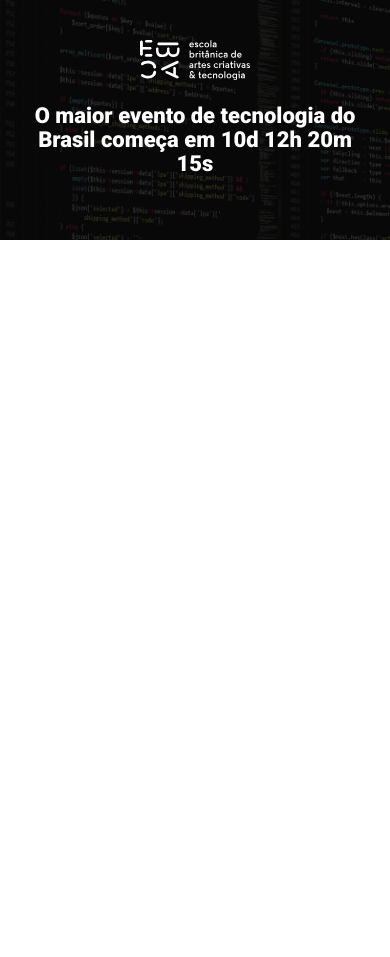
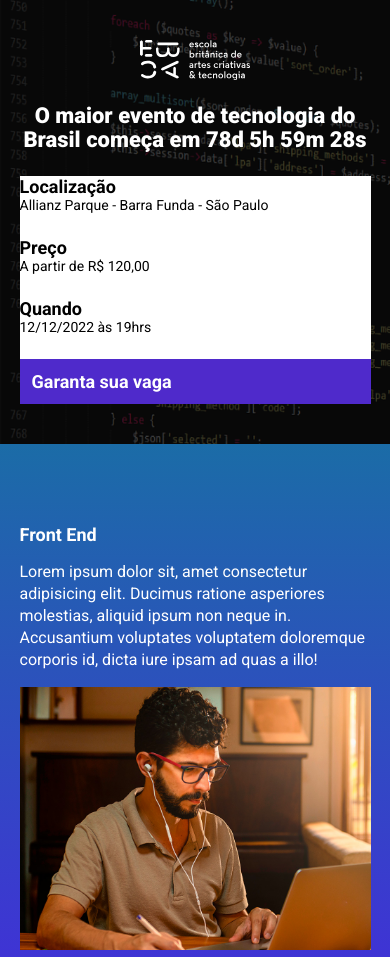
Before and after one commit to matheuskssilva/ebac_tech_talks, a website built with Parcel: page src/index.html in a window 390 px wide. Shown: the top 957 px of the page. Before the commit the page ends 844 px from the top, so only its background shows below. Built offline with nearby package versions, Linux system fonts and the light colour scheme.

Commit message:
criando a contagem regressiva

```diff
--- a/package.json
+++ b/package.json
@@ -2,9 +2,9 @@
     "name": "evento_ficticio",
     "version": "1.0.0",
     "description": "",
-    "main": "index.js",
     "scripts": {
         "dev": "parcel src/index.html src/styles/main.scss src/scripts/main.js",
+        "build": "parcel build src/index.html",
         "test": "echo \"Error: no test specified\" && exit 1"
     },
     "keywords": [],
--- a/src/index.html
+++ b/src/index.html
@@ -10,6 +10,7 @@
     <link rel="preconnect" href="https://fonts.gstatic.com" crossorigin>
     <link href="https://fonts.googleapis.com/css2?family=Roboto:wght@400;700;900&display=swap" rel="stylesheet">
     <link rel="stylesheet" href="styles/main.scss">
+    <link rel="stylesheet" href="https://unpkg.com/aos@next/dist/aos.css" />
 </head>
 
 <body>
@@ -17,12 +18,69 @@
         <div class="container">
             <img class="hero__logo" src="./images/ebac_logo.svg" alt="EBAC">
             <p class="hero__text">
-                O maior evento de tecnologia do Brasil começa em 10d 12h 20m 15s
+                O maior evento de tecnologia do Brasil começa em <span id="contador"></span>
             </p>
+            <div class="infos-bar">
+                <ul class="infos-bar__infos">
+                    <li class="infos-bar__infos__item">
+                        <b>Localização</b> Allianz Parque - Barra Funda - São Paulo
+                    </li>
+                    <li class="infos-bar__infos__item">
+                        <b>Preço</b> A partir de R$ 120,00
+                    </li>
+                    <li class="infos-bar__infos__item">
+                        <b>Quando</b> 12/12/2022 às 19hrs
+                    </li>
+                </ul>
+                <a href="#" class="button button--primary">
+                    Garanta sua vaga
+                </a>
+            </div>
         </div>
     </header>
 
-    <script src="/src/scripts/main.js"></script>
+
+
+    <section class="event event--frontend">
+        <div class="container">
+            <div class="event__details">
+                <h2 class="event__details__title">Front End</h2>
+                <p class="event__details__description">Lorem ipsum dolor sit, amet consectetur adipisicing elit. Ducimus ratione asperiores molestias, aliquid ipsum non neque in. Accusantium voluptates voluptatem doloremque corporis id, dicta iure ipsam ad quas a illo!</p>
+            </div>
+            <img class="event__image" src="./images/frontend.png" alt="Front End">
+        </div>
+    </section>
+    <section class="event event--ui-ux event--image-left">
+        <div class="container">
+            <div class="event__details">
+                <h2 class="event__details__title">UI/Ux</h2>
+                <p class="event__details__description">Lorem ipsum dolor sit, amet consectetur adipisicing elit. Ducimus ratione asperiores molestias, aliquid ipsum non neque in. Accusantium voluptates voluptatem doloremque corporis id, dicta iure ipsam ad quas a illo!</p>
+            </div>
+            <img class="event__image" src="./images/ui-ux.png" alt="Front End">
+        </div>
+    </section>
+    <section class="event event--data-science">
+        <div class="container">
+            <div class="event__details">
+                <h2 class="event__details__title">Data Science</h2>
+                <p class="event__details__description">Lorem ipsum dolor sit, amet consectetur adipisicing elit. Ducimus ratione asperiores molestias, aliquid ipsum non neque in. Accusantium voluptates voluptatem doloremque corporis id, dicta iure ipsam ad quas a illo!</p>
+            </div>
+            <img class="event__image" src="./images/data.png" alt="Front End">
+        </div>
+    </section>
+    <section class="event event--backend event--image-left">
+        <div class="container">
+            <div class="event__details">
+                <h2 class="event__details__title">Back-End</h2>
+                <p class="event__details__description">Lorem ipsum dolor sit, amet consectetur adipisicing elit. Ducimus ratione asperiores molestias, aliquid ipsum non neque in. Accusantium voluptates voluptatem doloremque corporis id, dicta iure ipsam ad quas a illo!</p>
+            </div>
+            <img class="event__image" src="./images/backend.png" alt="Front End">
+        </div>
+    </section>
+
+
+
+    <script src="../src/scripts/main.js"></script>
 </body>
 
 </html>
--- a/src/scripts/main.js
+++ b/src/scripts/main.js
@@ -0,0 +1,25 @@
+const dataDoEvento = new Date("Dec 31, 2023 23:59")
+const timeStampDoEvento = dataDoEvento.getTime()
+
+const contaAsHoras = setInterval(function() {
+    const agora = new Date()
+    const timeStampAtual = agora.getTime()
+
+    const distanciaAteOEvento = timeStampDoEvento - timeStampAtual
+
+    const diaEmMs = 1000 * 60 * 60 * 24;
+    const horaEmMs = 1000 * 60 * 60;
+    const minutoEmMs = 1000 * 60;
+
+    const diasAteOEvento = Math.floor(distanciaAteOEvento / diaEmMs);
+    const horaAteOEvento = Math.floor((distanciaAteOEvento % diaEmMs) / horaEmMs);
+    const minutosAteOEvento = Math.floor((distanciaAteOEvento % horaEmMs) / minutoEmMs);
+    const segundosAteOEvento = Math.floor((distanciaAteOEvento % minutoEmMs) / 1000)
+
+    document.getElementById('contador').innerHTML = `${diasAteOEvento}d ${horaAteOEvento}h ${minutosAteOEvento}m ${segundosAteOEvento}s`
+
+    if (distanciaAteOEvento < 0) {
+        clearInterval(contaAsHoras)
+        document.getElementById('contador').innerHTML = "Evento Expirado"
+    }
+}, 1000)
--- /dev/null
+++ b/src/styles/_event.scss
@@ -0,0 +1,51 @@
+@use 'variables';
+.event {
+    padding: 80px 0;
+    &--frontend {
+        background-image: linear-gradient(variables.$blue1, variables.$blue2);
+    }
+    &--ui-ux {
+        background-image: linear-gradient(variables.$blue2, variables.$pink);
+    }
+    &--data-science {
+        background-image: linear-gradient(variables.$pink, variables.$yellow);
+    }
+    &--backend {
+        background-image: linear-gradient(variables.$yellow, variables.$pink);
+    }
+    &--image-left {
+        .container {
+            flex-direction: row-reverse;
+        }
+    }
+    .container {
+        display: flex;
+        gap: 40px;
+    }
+    &__image {
+        max-width: 360px;
+    }
+    &__details {
+        &__title {
+            font-size: 18px;
+            font-weight: bold;
+            margin-bottom: 16px;
+        }
+        &__description {
+            font-size: 16px;
+            line-height: 22px;
+        }
+    }
+    @media (max-width: 640px) {
+        .container {
+            display: block;
+        }
+        &__image {
+            width: 100%;
+        }
+        &__details {
+            margin-right: 0;
+            margin-bottom: 16px;
+        }
+    }
+}
--- a/src/styles/_hero.scss
+++ b/src/styles/_hero.scss
@@ -1,3 +1,4 @@
+@use 'variables';
 .hero {
     padding-top: 64px;
     padding-bottom: 100px;
@@ -14,7 +15,7 @@
         left: 0;
         width: 100%;
         height: 100%;
-        background-color: #000;
+        background-color: variables.$secondaryTextColor;
         content: '';
         opacity: .7;
     }
--- /dev/null
+++ b/src/styles/_variables.scss
@@ -0,0 +1,7 @@
+$textColor: #FFF;
+$secondaryTextColor: #000;
+$blue1: #1B6CA7;
+$blue2: #442BDB;
+$pink: #89223B;
+$yellow: #9C791D;
+$purple: #4F2ACB;
--- /dev/null
+++ b/src/styles/components/_buttons.scss
@@ -0,0 +1,22 @@
+@use '../variables';
+.button {
+    padding: 12px;
+    font-size: 18px;
+    font-weight: bold;
+    text-decoration: none;
+    text-align: center;
+    white-space: nowrap;
+    &--primary {
+        color: variables.$textColor;
+        background-color: variables.$purple;
+    }
+    @media (max-width: 640px) {
+        display: flex;
+        align-items: center;
+        width: 100%;
+    }
+    @media (max-width: 1024px) {
+        display: flex;
+        align-items: center;
+    }
+}
--- /dev/null
+++ b/src/styles/components/_infos_bar.scss
@@ -0,0 +1,34 @@
+@use '../variables';
+.infos-bar {
+    padding: 16 24px;
+    background-color: variables.$textColor;
+    display: flex;
+    justify-content: space-between;
+    &__infos {
+        display: flex;
+        gap: 40px;
+        &__item {
+            font-size: 14px;
+            color: variables.$secondaryTextColor;
+            b {
+                display: block;
+                font-size: 18px;
+                color: variables.$secondaryTextColor;
+            }
+        }
+    }
+    @media (max-width: 640px) {
+        display: block;
+        &__infos {
+            display: block;
+            &__item {
+                margin-bottom: 24px;
+            }
+        }
+    }
+    @media (max-width: 1024px) {
+        &__infos {
+            gap: 16px;
+        }
+    }
+}
--- a/src/styles/main.scss
+++ b/src/styles/main.scss
@@ -1,10 +1,15 @@
 @use 'hero';
+@use 'components/infos_bar';
+@use 'components/buttons';
+@use 'event';
+@use 'variables';
 * {
     margin: 0;
     padding: 0;
     box-sizing: border-box;
     font-family: Roboto, sans-serif;
-    color: #FFF;
+    list-style: none;
+    color: variables.$textColor;
 }
 
 .container {
```
